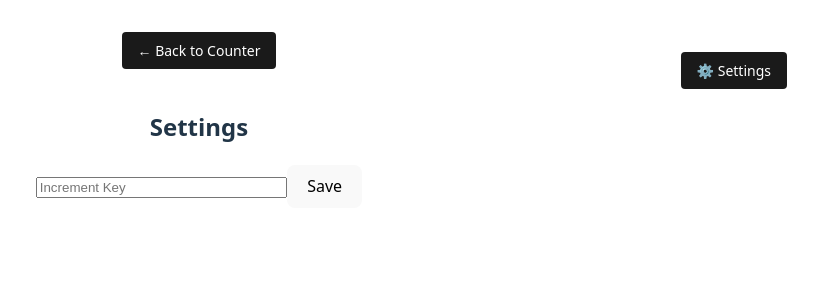
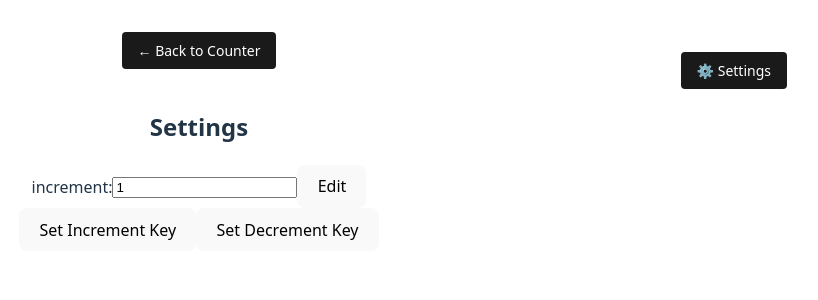
Before and after one commit to wbartholomay/multicounter-app, a React (Vite) app: page /settings in a window 1280 px wide. Shown: the top 300 px of the page, without its empty margins (441-1259 px from the left). Built offline with nearby package versions, Linux system fonts and the light colour scheme.

Commit message:
completed editable input component with increment

```diff
--- a/src/components/Counter.jsx
+++ b/src/components/Counter.jsx
@@ -7,11 +7,12 @@ function Counter() {
     return savedCount ? parseInt(savedCount) : 0;
   });
   const [incrementKey, setIncrementKey] = useState(localStorage.getItem('incrementKey') || ' ');
-  const [decrementKey, setDecrementKey] = useState('Backspace');
-  const [increment, setIncrement] = useState(1);
+  const [decrementKey, setDecrementKey] = useState(localStorage.getItem('decrementKey') || 'Backspace');
+  const [increment, setIncrement] = useState(Number(localStorage.getItem('increment')) || 1);
 
   useEffect(() => {
     const handleKeyDown = (e) => {
+      console.log(typeof increment)
       console.log("Key pressed:", e.key, "Decrement Key:", decrementKey, "Increment Key:", incrementKey);
       if (e.key === incrementKey) {
         setCount(count => count + increment);
@@ -43,11 +44,6 @@ function Counter() {
         <p>
           Increment Key - {incrementKey}
         </p>
-        <SetterButton
-        localVarName={'incrementKey'}
-        setState={setIncrementKey}
-        buttonText={"Set Increment Key"}
-         />
         <p>
           Decrement Key - {decrementKey}
         </p>
--- /dev/null
+++ b/src/components/EditableInput.jsx
@@ -0,0 +1,27 @@
+import { useState } from 'react'
+
+function EditableInput({ value, label, onSave}) {
+  const [isEditing, setIsEditing] = useState(false);
+  const [inputValue, setInputValue] = useState(value);
+  const handleSave = () => {
+    setIsEditing(false);
+    const inputValAsInt = parseInt(inputValue)
+    onSave(inputValAsInt);
+  };
+  return (
+    <div>
+      <label>{label}:</label>
+      <input
+        type="text"
+        value={inputValue}
+        onChange={(e) => setInputValue(e.target.value)}
+        readOnly={!isEditing}
+      />
+      <button onClick={() => isEditing ? handleSave() : setIsEditing(true)}>
+        {isEditing ? 'Save' : 'Edit'}
+      </button>
+    </div>
+  );
+}
+
+export default EditableInput;
--- a/src/components/SetterButton.jsx
+++ b/src/components/SetterButton.jsx
@@ -1,10 +1,9 @@
-function SetterButton({ localVarName, buttonText, setState }) {
+function SetterButton({ localVarName, buttonText}) {
     const listenForInputAndUpdateLocalStorage = (varName) => {
         const handleOneTimeKeyPress = (e) => {
         localStorage.setItem(varName, e.key);
 
 
-        setState(e.key);
         console.log("Setting ", varName, "to ", e.key)
 
         window.removeEventListener('keydown', handleOneTimeKeyPress);
--- a/src/components/Settings.jsx
+++ b/src/components/Settings.jsx
@@ -1,4 +1,6 @@
 import { Link } from 'react-router-dom';
+import SetterButton from './SetterButton';
+import EditableInput from './EditableInput';
 
 function Settings() {
 
@@ -29,15 +31,20 @@ function Settings() {
       >
         ← Back to Counter
       </Link>
-      <h2>Settings</h2>
-      <form onSubmit={(e) => updateLocalStorage(e, 'incrementKey')}>
-        <input
-          type="text"
-          placeholder="Increment Key"
-          style={{ marginBottom: '10px', width: '20%' }}
-        />
-        <button type="submit">Save</button>
-      </form>
+      <h2>Settings</h2>      <EditableInput
+        value={Number(localStorage.getItem('increment')) || 1}
+        label={"increment"}
+        onSave={(value) => localStorage.setItem('increment', String(value))}
+      />
+
+      <SetterButton
+        localVarName={'incrementKey'}
+        buttonText={"Set Increment Key"}
+      />
+      <SetterButton
+        localVarName={'decrementKey'}
+        buttonText={"Set Decrement Key"}
+      />
     </div>
   );
 }
```
